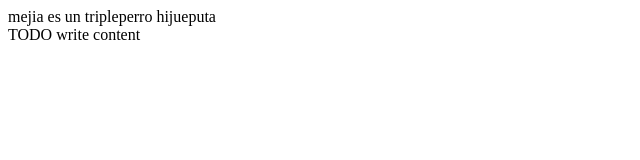
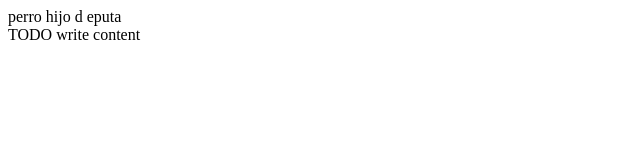
Before and after one commit to Daesme/Repository, a plain HTML site: page web/index.html in a window 1280 px wide. Shown: the whole page, without its empty margins (0-640 px from the left). Drawn offline with Linux system fonts and the light colour scheme.

Commit message:
cambio inicial

```diff
--- a/web/index.html
+++ b/web/index.html
@@ -5,7 +5,8 @@ To change this template file, choose Tools | Templates
 and open the template in the editor.
 -->
 <html>
-    mejia es un tripleperro hijueputa
+perro hijo d eputa
+
     <head>
         <title>TODO supply a title</title>
         <meta charset="UTF-8">
```
Also changed, not shown: 1 other file.
